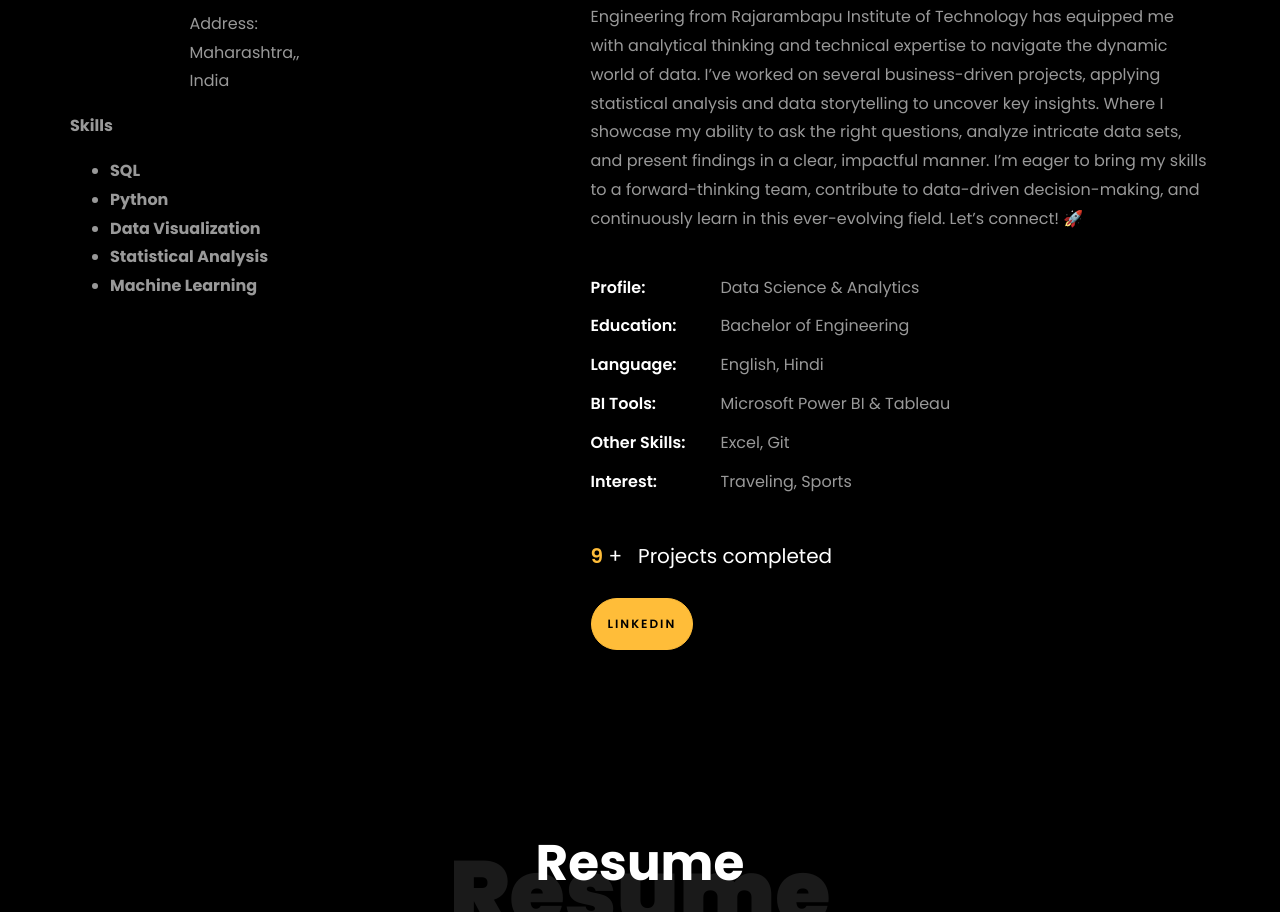
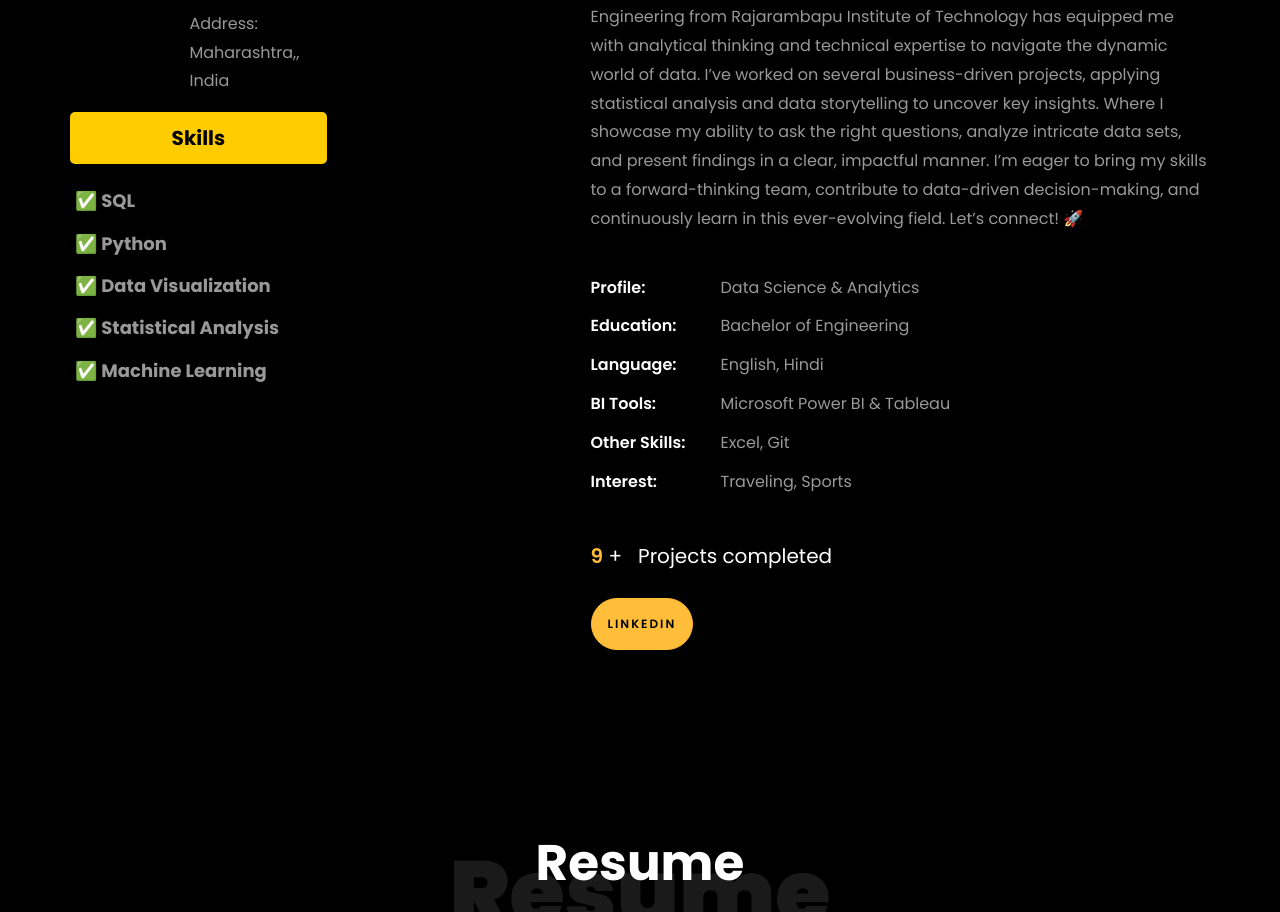
Before and after one commit to bhaviknagre/bhaviknagre.github.io, a plain HTML site: page index.html in a window 1280 px wide. Shown: the part 1073-1985 px from the top of the page. Drawn offline with Linux system fonts and the light colour scheme; animation ran at ten frames a second; files whose address does not match are found by name.

Commit message:
Update index.html

```diff
--- a/index.html
+++ b/index.html
@@ -225,15 +225,18 @@
 								  </div>
 
                   <div class="skill-mf">
-                    <p class="title-s"><strong>Skills</strong></p>
-                    <ul>
-                        <li><strong>SQL</strong></li>
-                        <li><strong>Python</strong></li>
-                        <li><strong>Data Visualization</strong></li>
-                        <li><strong>Statistical Analysis</strong></li>
-                        <li><strong>Machine Learning</strong></li>
+                    <p class="title-s" style="font-size: 20px; font-weight: bold; background-color: #ffcc00; color: #000; padding: 8px; border-radius: 5px; text-align: center;">
+                        Skills
+                    </p>
+                    <ul style="list-style-type: none; padding: 0;">
+                        <li style="font-weight: bold; font-size: 18px; padding: 5px;">✅ SQL</li>
+                        <li style="font-weight: bold; font-size: 18px; padding: 5px;">✅ Python</li>
+                        <li style="font-weight: bold; font-size: 18px; padding: 5px;">✅ Data Visualization</li>
+                        <li style="font-weight: bold; font-size: 18px; padding: 5px;">✅ Statistical Analysis</li>
+                        <li style="font-weight: bold; font-size: 18px; padding: 5px;">✅ Machine Learning</li>
                     </ul>
-                  </div>
+                 </div>
+
 
 
 							</div>
```
